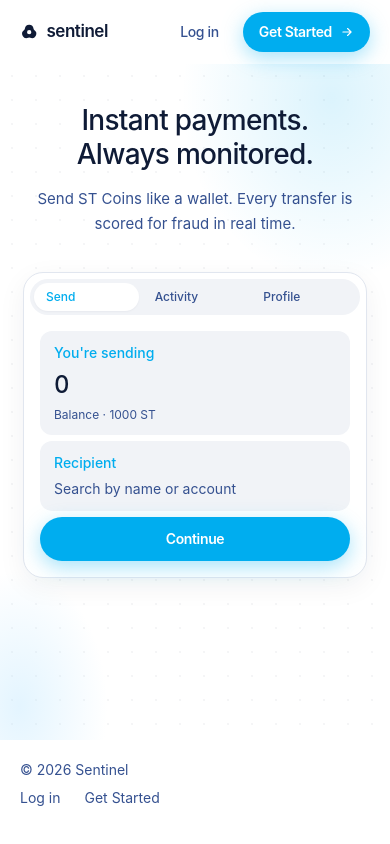
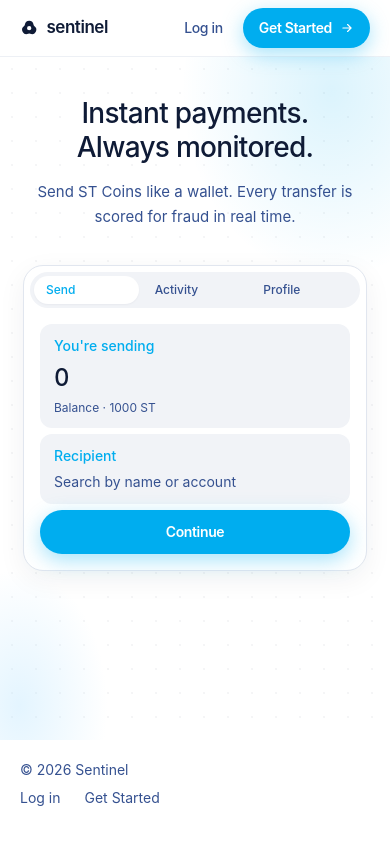
Before and after one commit to rizaan0/sentinel, a React (Vite) app in the folder frontend/: page / in a window 390 px wide. Built offline with nearby package versions, Linux system fonts and the light colour scheme; no server answers; what cuelume would draw is missing.

Commit message:
style: compact marketing navbar height and spacing

```diff
--- a/frontend/src/pages/marketing/sections/Navbar.tsx
+++ b/frontend/src/pages/marketing/sections/Navbar.tsx
@@ -5,10 +5,10 @@ import { LANDING_CHROME } from "../landingRail";
 
 export default function Navbar() {
   return (
-    <header className="relative z-50 shrink-0 bg-white/80 backdrop-blur-md">
-      <nav className={`${LANDING_CHROME} flex h-16 items-center justify-between`}>
+    <header className="relative z-50 shrink-0 border-b border-[var(--color-border)]/60 bg-white/80 backdrop-blur-md">
+      <nav className={`${LANDING_CHROME} flex h-14 items-center justify-between`}>
         <BrandMark size="sm" />
-        <div className="flex items-center gap-3">
+        <div className="flex items-center gap-2 sm:gap-3">
           <Link
             to="/login"
             className="inline-flex min-h-10 items-center px-3 text-sm font-medium tracking-tight text-[var(--color-text-muted)] transition-colors hover:text-[var(--color-text)]"
```
